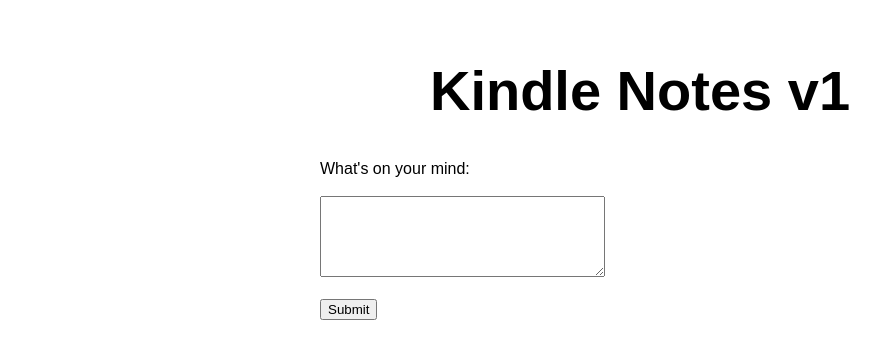
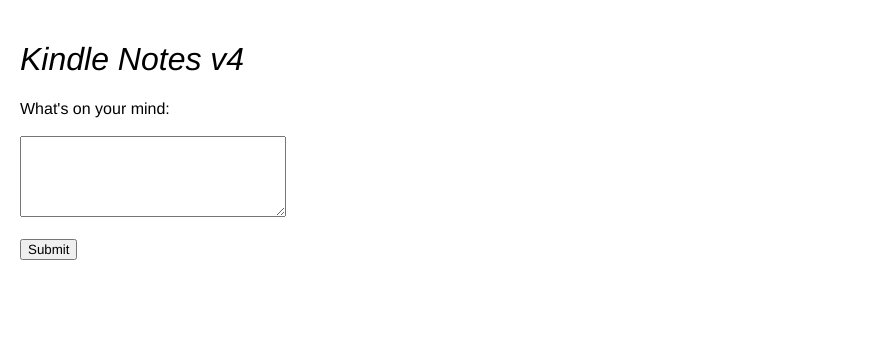
Before and after one commit to anbdesign/kindleNotes, a website: page src/index.html in a window 1280 px wide. Shown: the whole page, without its empty margins (0-892 px from the left). Drawn offline with Linux system fonts and the light colour scheme.

Commit message:
updated html and css

```diff
--- a/src/index.html
+++ b/src/index.html
@@ -10,17 +10,16 @@
 
 <body>
   <main>
-    <h1>Kindle Notes v1</h1>
+    <h1><i>Kindle Notes v4</i></h1>
     <!-- <form class="gform" method="POST" action="https://script.google.com/macros/s/AKfycbzS3gm-ApkPG9nfEgcsV_fX1j102gRPjgJppJUqiAW4wu6zk_yDCkCTT-UvYskpDRWQdQ/exec"> -->
-    <form class="gform" method="POST" action="https://script.google.com/macros/s/AKfycbxl-ElnEUUZ-4I9YR2RZv2M2iTcLdvz3RVmb-_tmS8rj1fGQdkHfUWLLZl4ZeKj7qj1cA/exec">
+    <form class="gform" method="POST" action="https://script.google.com/macros/s/AKfycbxPlDIdoKdPlbbSu5Ow8w8OlvNRP9xrH1fG__838bIj3vwIgyyAfrxjxcJ0NsIo0z78Fw/exec">
       <label>What's on your mind:</label><br/><br/>
       <textarea name="content" id="textareaID" rows="5" cols="33"></textarea><br/><br/>
       <input type="submit" value="Submit">
 
       <div style="display:none" class="thankyou_message">
         <!-- You can customize the thankyou message by editing the code below -->
-        <h2><em>Thanks</em> for contacting us! We will get back to you soon!
-        </h2>
+        <h2>Note Sent! <a href="javascript:window.location.href=window.location.href">Click to Reload</a></h2>
       </div>
     </form>
   </main>
--- a/src/styles.css
+++ b/src/styles.css
@@ -1,5 +1,6 @@
 * {
-  font-family: Arial, Helvetica, sans-serif;
+  font-family: Helvetica, Arial, sans-serif;
+  font-weight: 100;
 }
 
 html, body {
@@ -10,12 +11,12 @@
 }
 
 main {
-  margin: auto;
-  width: 50%;
+  /* margin: auto; */
+  /* width: 50%; */
   padding: 20px;
 }
 
 main > h1 {
-  text-align: center;
-  font-size: 3.5em;
+  text-align: left;
+  /* font-size: 3.5em; */
 }
```
